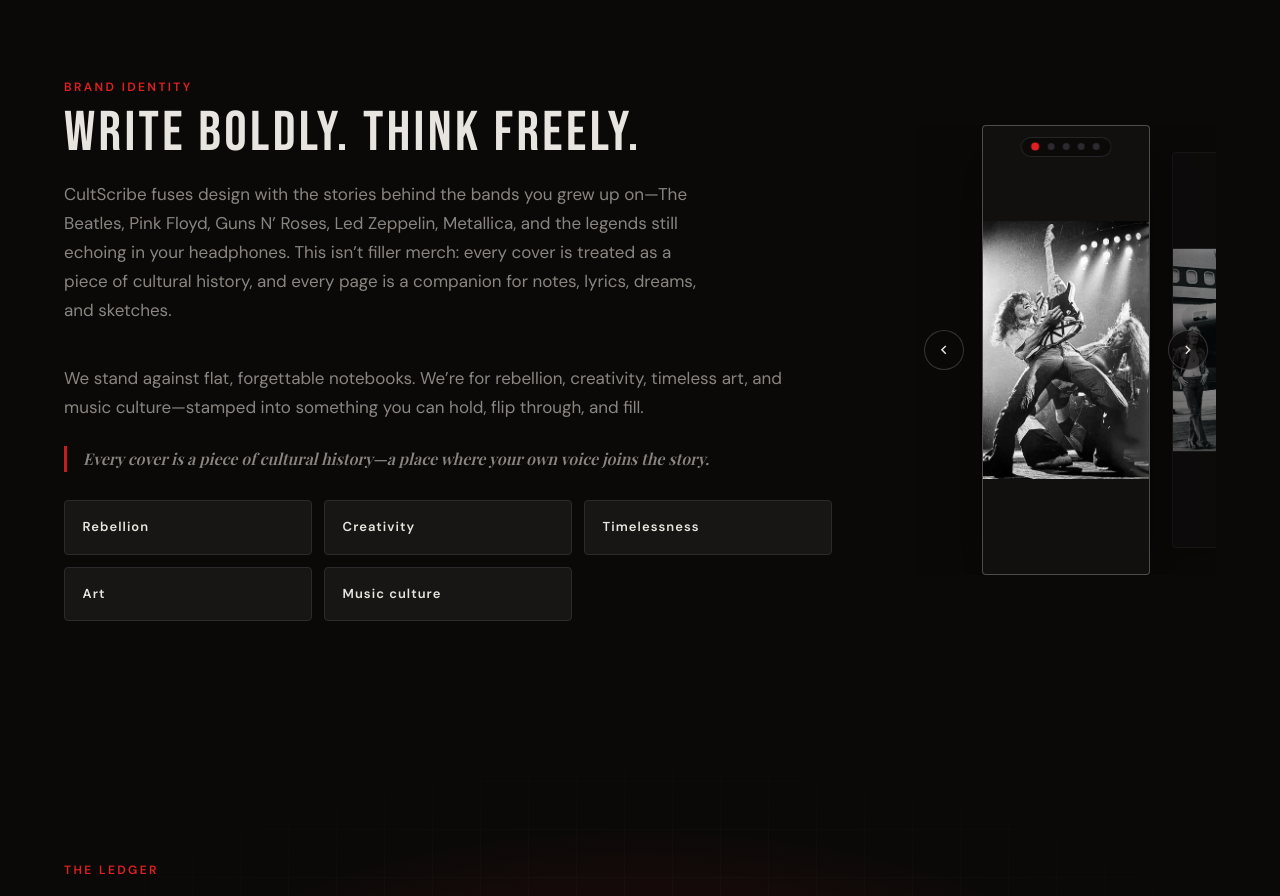
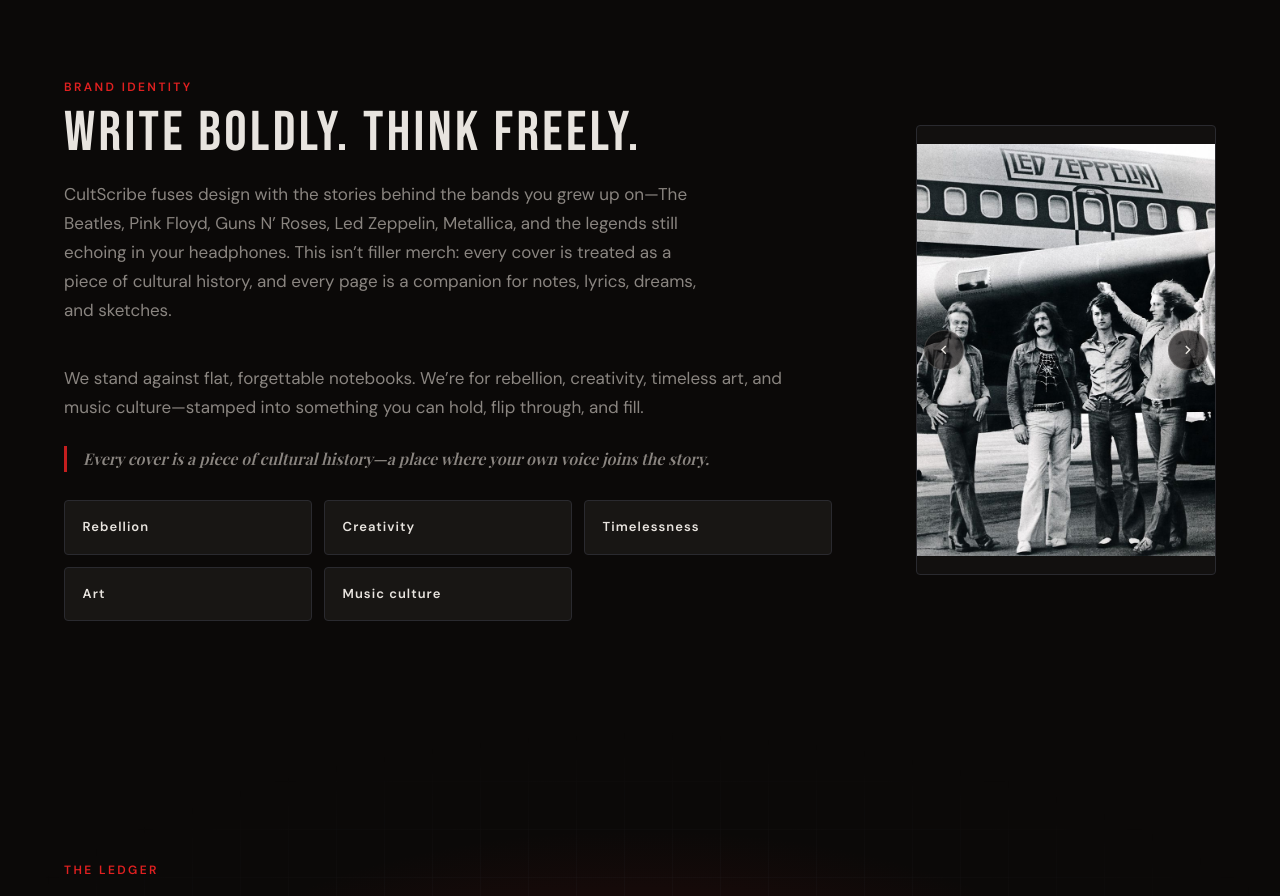
Before and after one commit to Rhizomesolutec/cult, a Next.js app: page / in a window 1280 px wide. Shown: the part 1580-2476 px from the top of the page. Built offline with nearby package versions, Linux system fonts and the light colour scheme; a web font is replaced by a local one.

Commit message:
Refactor PosterSlider for improved layout and autoplay

```diff
--- a/app/components/PosterSlider.tsx
+++ b/app/components/PosterSlider.tsx
@@ -62,9 +62,7 @@
   ),
 ];
 
-const AUTOPLAY_MS = 7000;
-const SLIDE_WIDTH_RATIO = 0.56;
-const SLIDE_GAP_RATIO = 0.04;
+const AUTOPLAY_MS = 5000;
 
 function ChevronLeft() {
   return (
@@ -124,13 +122,11 @@
 
     const updateLayout = () => {
       const width = viewport.offsetWidth;
-      const slideWidth = width * SLIDE_WIDTH_RATIO;
-      const gap = Math.min(20, width * SLIDE_GAP_RATIO);
       setLayout({
-        slideWidth,
-        slideStep: slideWidth + gap,
-        centerOffset: width / 2 - slideWidth / 2,
-        gap,
+        slideWidth: width,
+        slideStep: width,
+        centerOffset: 0,
+        gap: 0,
       });
     };
 
@@ -180,7 +176,7 @@
 
   const transition = useMemo(
     () => ({
-      duration: reduceMotion ? 0.01 : 0.45,
+      duration: reduceMotion ? 0.01 : 0.7,
       ease: [0.22, 1, 0.36, 1] as const,
     }),
     [reduceMotion],
@@ -207,20 +203,6 @@
         className={styles.viewport}
         aria-live={reduceMotion ? "off" : "polite"}
       >
-        <div className={styles.dots} role="tablist" aria-label="Choose slide">
-          {slides.map((_, i) => (
-            <button
-              key={i}
-              type="button"
-              role="tab"
-              aria-selected={i === activeIndex}
-              aria-label={`Slide ${i + 1} of ${count}`}
-              className={`${styles.dot} ${i === activeIndex ? styles.dotActive : ""}`}
-              onClick={() => setIndex(i)}
-            />
-          ))}
-        </div>
-
         <button
           type="button"
           className={`${styles.nav} ${styles.navPrev}`}
@@ -250,7 +232,7 @@
               <motion.button
                 key={slide.src}
                 type="button"
-                className={`${styles.slide} ${isActive ? styles.slideActive : styles.slideSide}`}
+                className={styles.slide}
                 style={{ width: layout.slideWidth || undefined }}
                 aria-hidden={!isActive}
                 aria-label={isActive ? undefined : `Go to slide ${i + 1}: ${slide.alt}`}
@@ -258,11 +240,6 @@
                 onClick={() => {
                   if (!isActive) setIndex(i);
                 }}
-                animate={{
-                  scale: isActive ? 1 : 0.88,
-                  opacity: isActive ? 1 : 0.55,
-                }}
-                transition={transition}
               >
                 <Image
                   src={slide.src}
```
